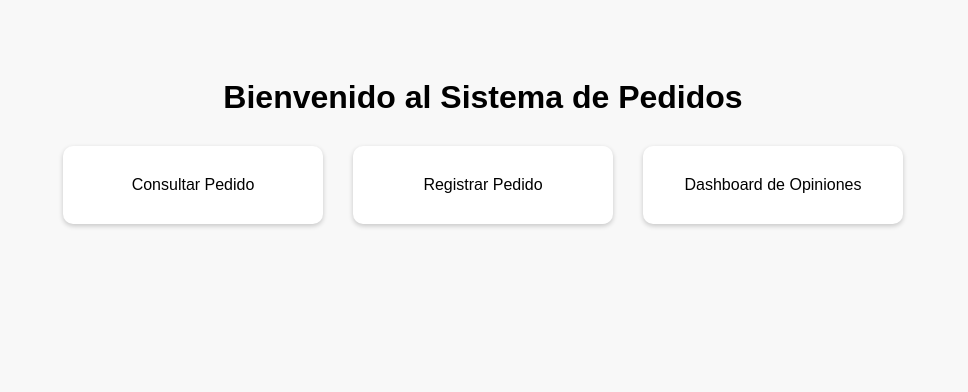
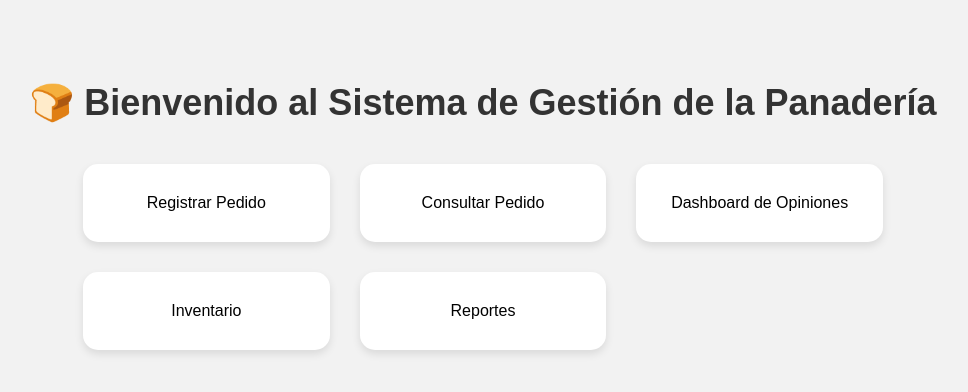
Before and after one commit to SanchezMRL/panaderia-api, a website: page public/inicio.html in a window 1280 px wide. Shown: the whole page, without its empty margins (157-1125 px from the left). Drawn offline with Linux system fonts and the light colour scheme.

Commit message:
Update inicio.html

```diff
--- a/public/inicio.html
+++ b/public/inicio.html
@@ -2,49 +2,50 @@
 <html lang="es">
 <head>
   <meta charset="UTF-8">
-  <title>Panadería - Inicio</title>
+  <title>Panadería - Sistema de Gestión</title>
   <style>
     body {
       font-family: Arial, sans-serif;
+      background: #f2f2f2;
+      padding: 50px;
       text-align: center;
-      padding: 50px;
-      background-color: #f8f8f8;
     }
     h1 {
-      margin-bottom: 30px;
+      font-size: 36px;
+      color: #333;
     }
     .opciones {
-      display: flex;
-      justify-content: center;
+      display: grid;
+      grid-template-columns: repeat(auto-fit, minmax(200px, 1fr));
       gap: 30px;
+      margin-top: 40px;
+      max-width: 800px;
+      margin-left: auto;
+      margin-right: auto;
     }
     .opcion {
       background-color: #fff;
       padding: 30px;
-      border-radius: 10px;
-      box-shadow: 0 2px 5px rgba(0,0,0,0.2);
-      width: 200px;
+      border-radius: 15px;
+      box-shadow: 0 4px 8px rgba(0,0,0,0.1);
+      transition: transform 0.2s, box-shadow 0.2s;
       cursor: pointer;
-      transition: transform 0.2s;
     }
     .opcion:hover {
       transform: scale(1.05);
+      box-shadow: 0 6px 12px rgba(0,0,0,0.2);
     }
   </style>
 </head>
 <body>
-  <h1>Bienvenido al Sistema de Pedidos</h1>
+  <h1>🍞 Bienvenido al Sistema de Gestión de la Panadería</h1>
 
   <div class="opciones">
-    <div class="opcion" onclick="location.href='consultar.html'">
-      Consultar Pedido
-    </div>
-    <div class="opcion" onclick="location.href='registrar.html'">
-      Registrar Pedido
-    </div>
-    <div class="opcion" onclick="location.href='dashboard.html'">
-      Dashboard de Opiniones
-    </div>
+    <div class="opcion" onclick="location.href='registrar.html'">Registrar Pedido</div>
+    <div class="opcion" onclick="location.href='consultar.html'">Consultar Pedido</div>
+    <div class="opcion" onclick="location.href='dashboard.html'">Dashboard de Opiniones</div>
+    <div class="opcion" onclick="location.href='inventario.html'">Inventario</div>
+    <div class="opcion" onclick="location.href='reportes.html'">Reportes</div>
   </div>
 </body>
 </html>
```
